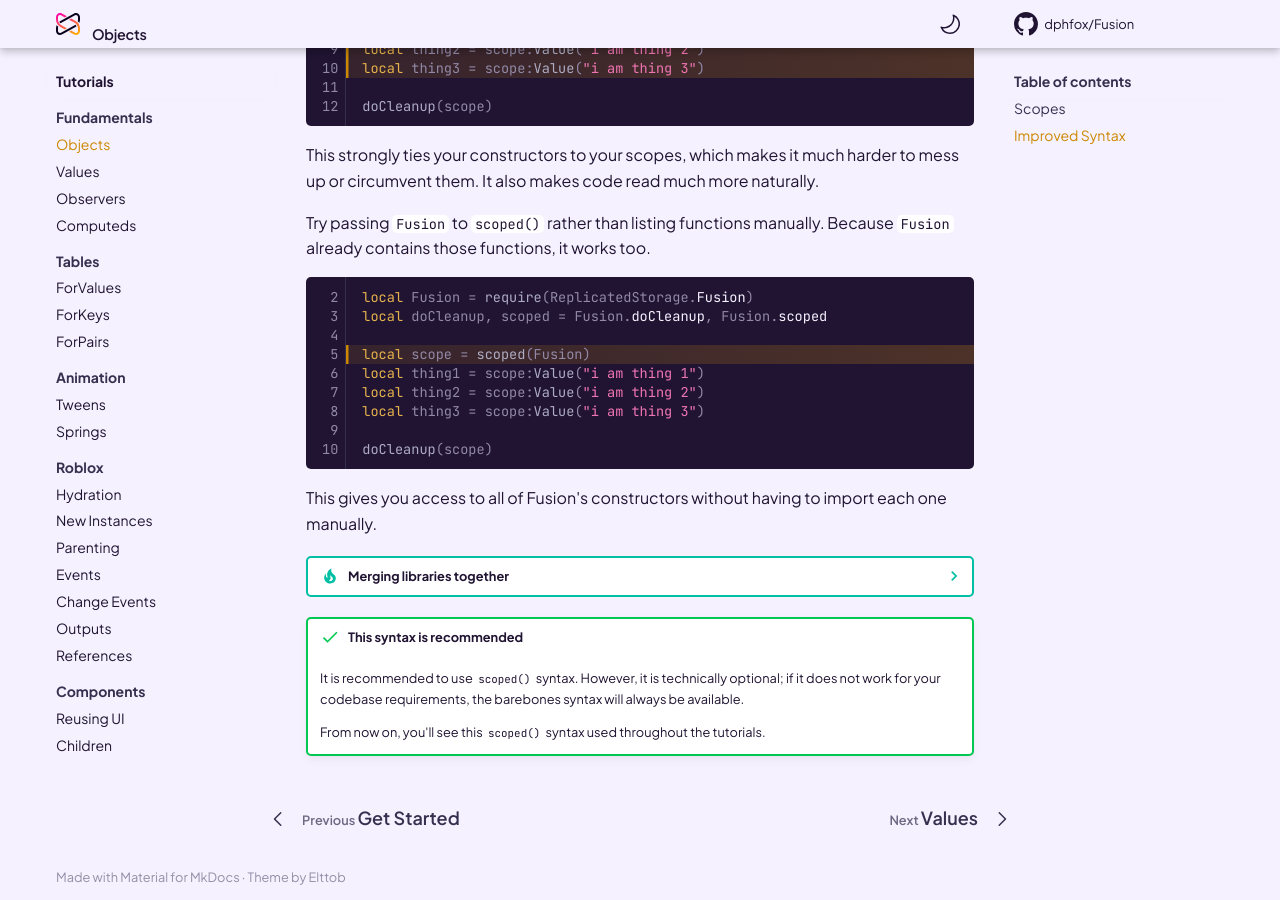
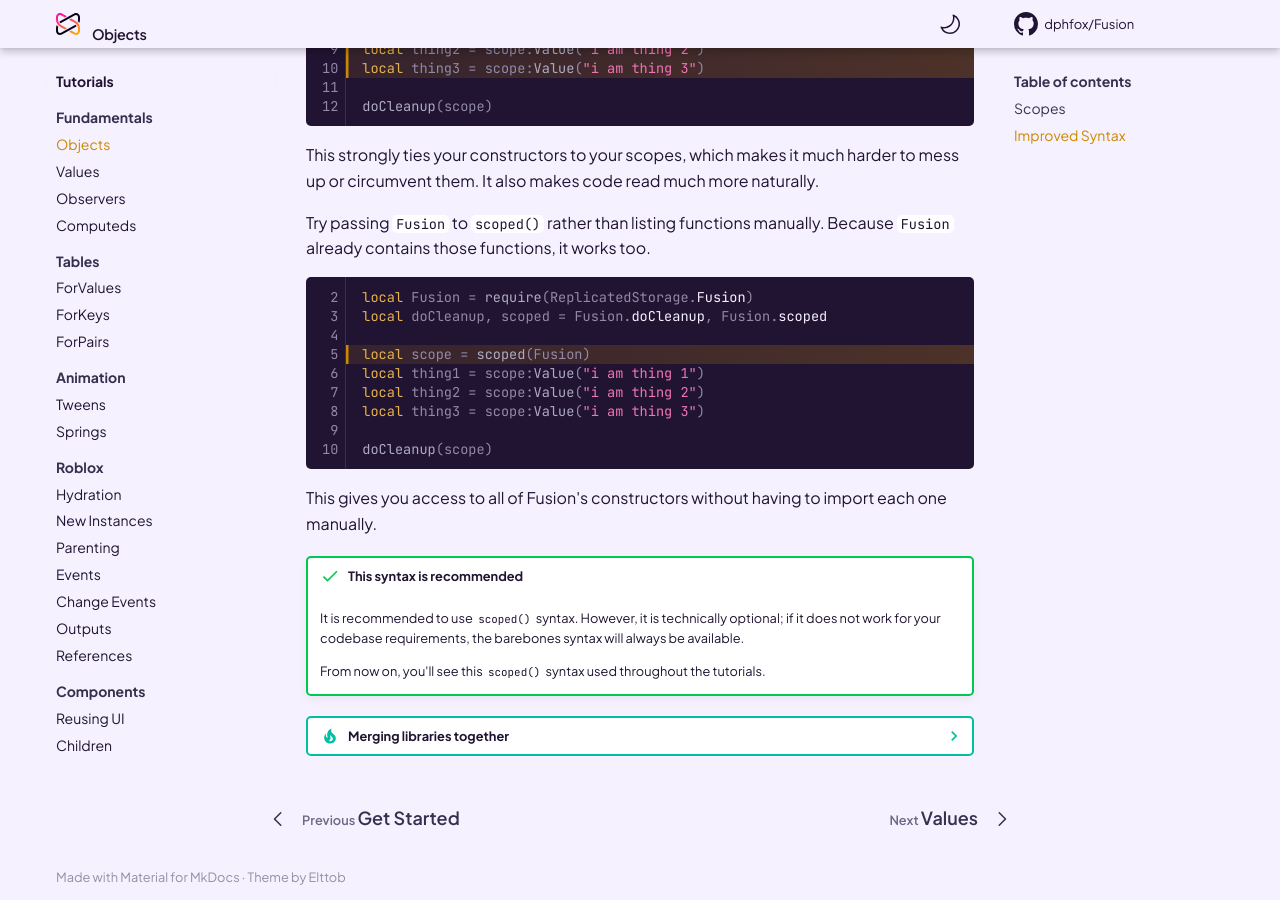
Before and after one commit to dphfox/Fusion, an MkDocs documentation site: the page built from docs/tutorials/fundamentals/objects.md, in a window 1280 px wide and 900 px high, scrolled down 3041 px. Built offline with MkDocs 1.6.1 and Material for MkDocs 9.7.7, drawn with Linux system fonts in a browser that asks for light colours; comment, search, counter and statistics services are not loaded; the version menu is left out; part of the change alters nothing that is shown.

Commit message:
Swap order of admonitions

````diff
--- a/docs/tutorials/fundamentals/objects.md
+++ b/docs/tutorials/fundamentals/objects.md
@@ -169,6 +169,13 @@ doCleanup(scope)
 This gives you access to all of Fusion's constructors without having to import
 each one manually.
 
+!!! success "This syntax is recommended"
+	It is recommended to use `scoped()` syntax. However, it is technically
+	optional; if it does not work for your codebase requirements, the barebones
+	syntax will always be available.
+
+	From now on, you'll see this `scoped()` syntax used throughout the tutorials.
+
 ??? tip "Merging libraries together"
 	If you use multiple libraries supporting scopes, you can mix functions from
 	both in your `scoped` call.
@@ -201,11 +208,3 @@ each one manually.
 	-- later...
 	local scope = scope(everything)
 	```
-
-
-!!! success "This syntax is recommended"
-	It is recommended to use `scoped()` syntax. However, it is technically
-	optional; if it does not work for your codebase requirements, the barebones
-	syntax will always be available.
-
-	From now on, you'll see this `scoped()` syntax used throughout the tutorials.
````
